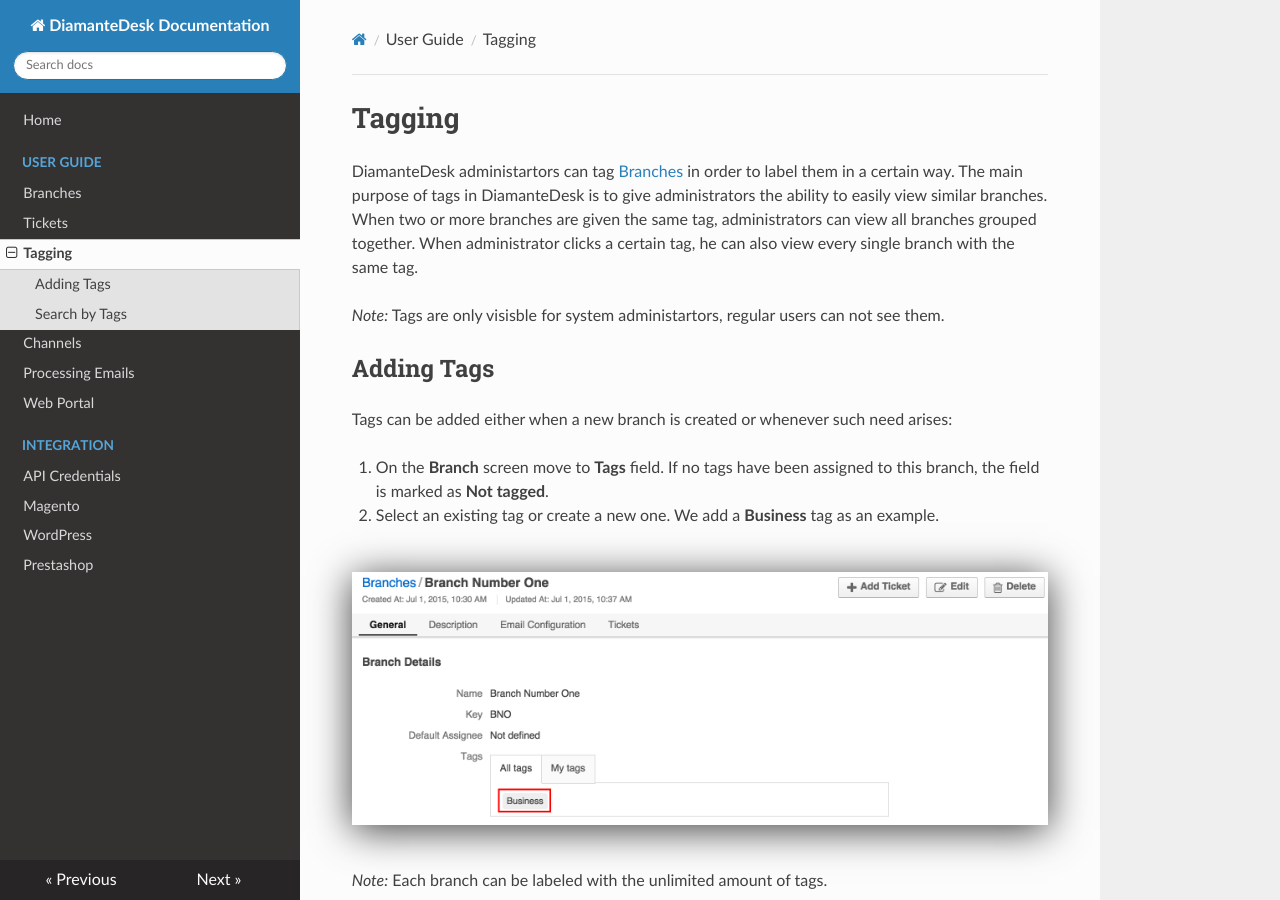
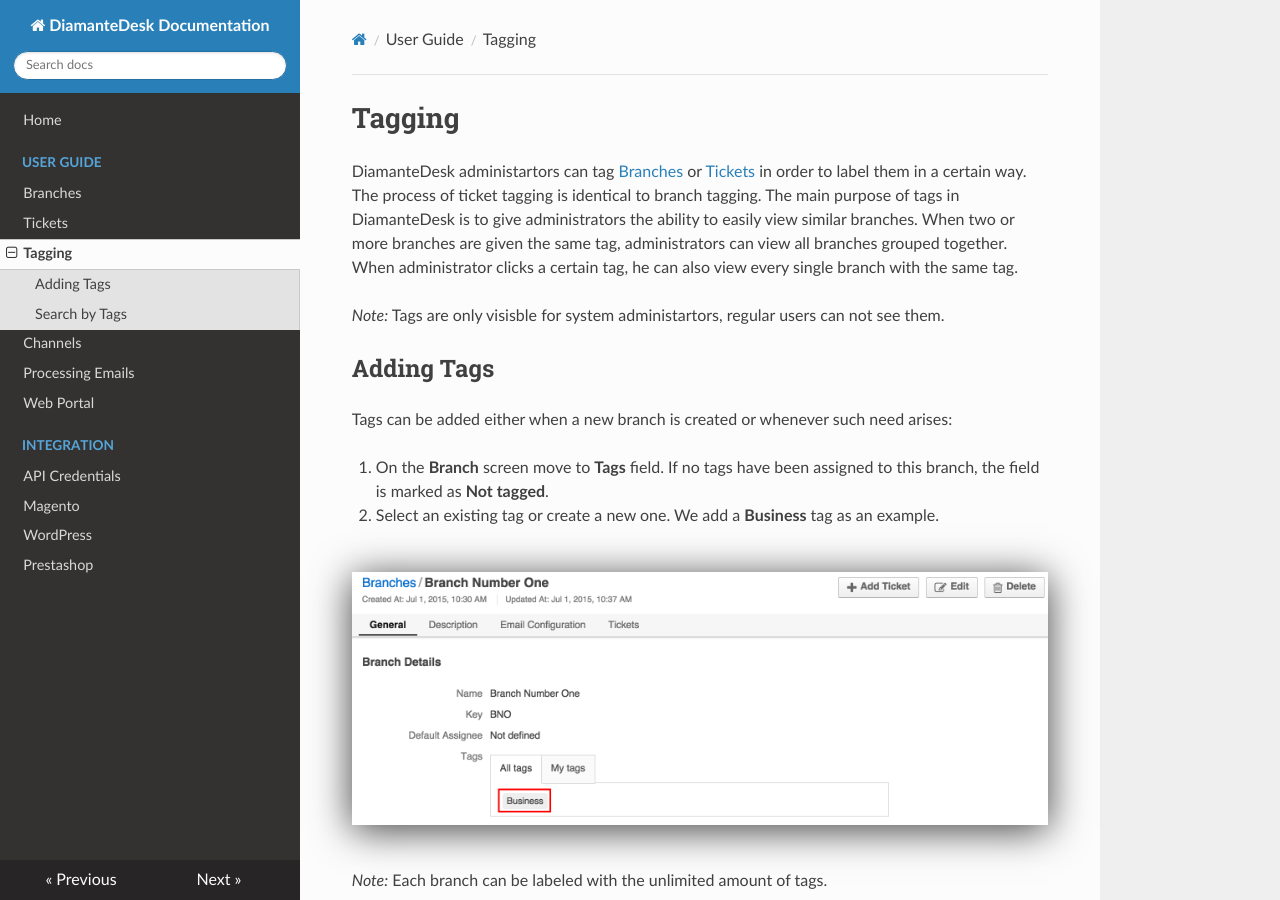
Before and after one commit to eltrino/diamantedesk-documentation, an MkDocs documentation site: the page built from docs/user-guide/tagging.md, in a window 1280 px wide and 900 px high. Built offline with MkDocs 1.6.1, drawn with Linux system fonts in a browser that asks for light colours; nearby versions of some CDN libraries; old or Windows-style settings are respelled for this version of MkDocs.

Commit message:
ticket tagging

```diff
--- a/docs/user-guide/tagging.md
+++ b/docs/user-guide/tagging.md
@@ -1,6 +1,6 @@
 #Tagging
 
-DiamanteDesk administartors can tag [Branches](branches.md) in order to label them in a certain way. The main purpose of tags in DiamanteDesk is to give administrators the ability to easily view similar branches.  When two or more branches are given the same tag, administrators can view all branches grouped together. When administrator clicks a certain tag, he can also view every single branch with the same tag.
+DiamanteDesk administartors can tag [Branches](branches.md) or [Tickets](tickets.md) in order to label them in a certain way. The process of ticket tagging is identical to branch tagging. The main purpose of tags in DiamanteDesk is to give administrators the ability to easily view similar branches.  When two or more branches are given the same tag, administrators can view all branches grouped together. When administrator clicks a certain tag, he can also view every single branch with the same tag.
 
 _Note:_ Tags are only visisble for system administartors, regular users can not see them.
 
```
Also changed, not shown: docs/user-guide/tickets.md (+2 -1 lines).
